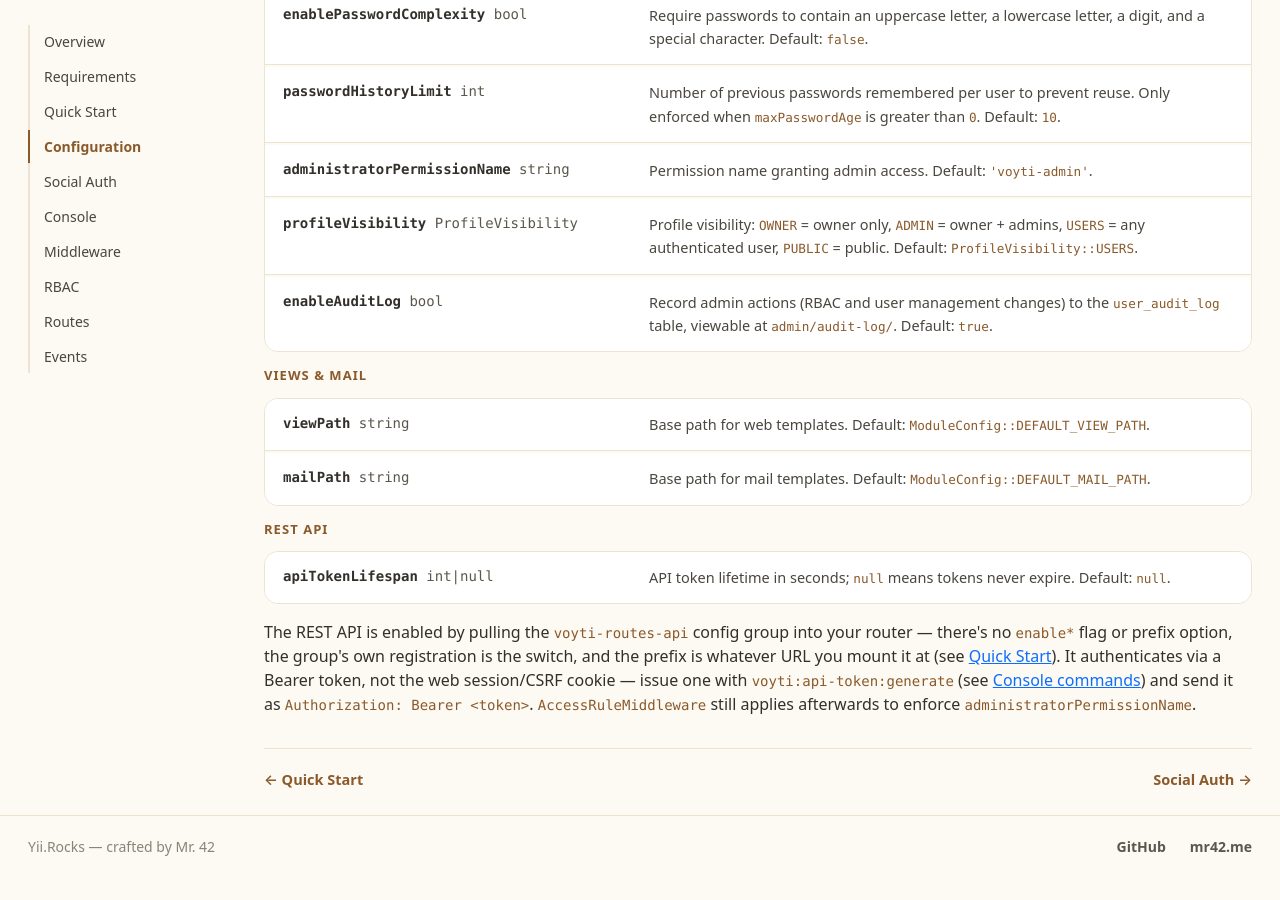
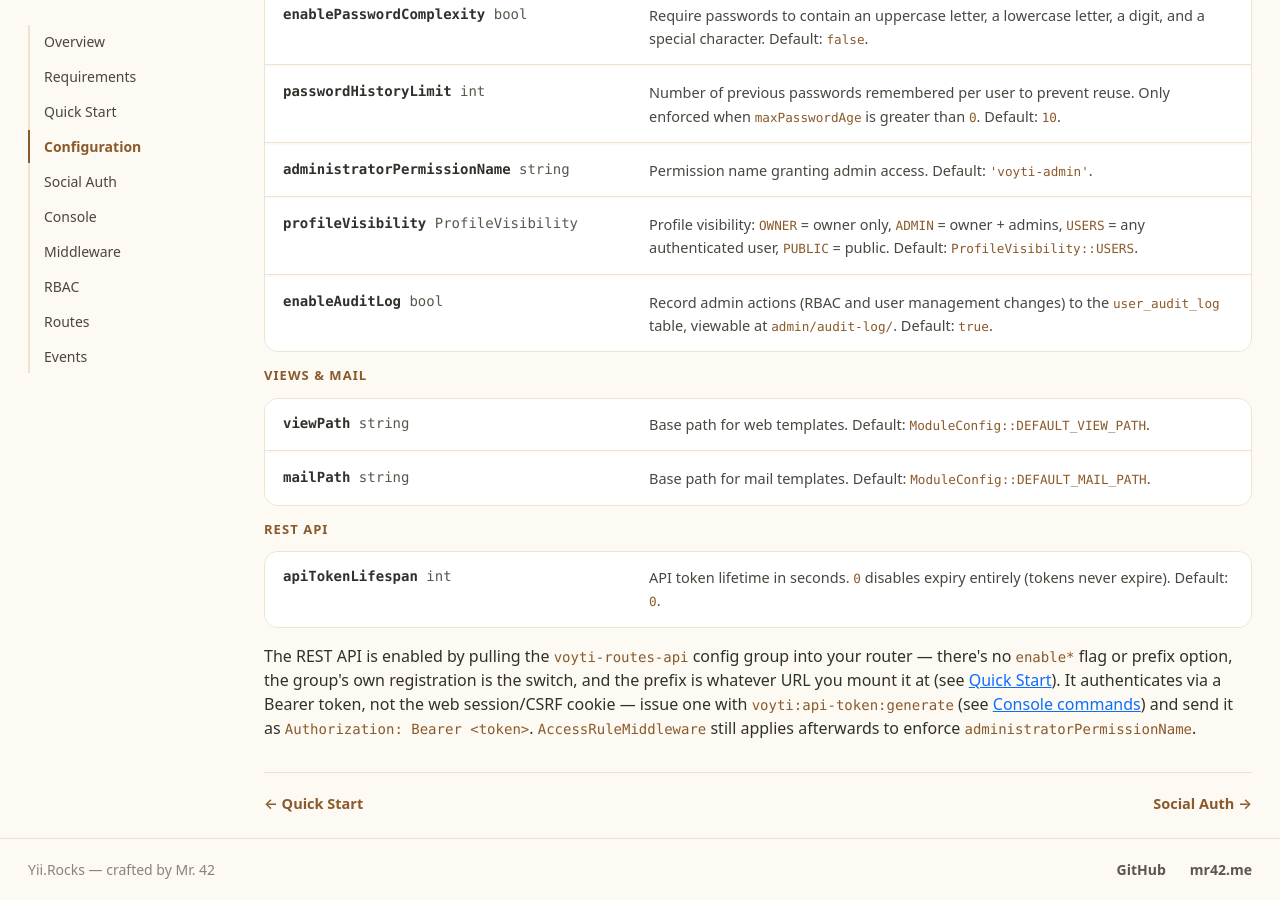
Before and after one commit to YiiRocks/YiiRocks.github.io, a Jekyll site: the page built from voyti/config/index.html, in a window 1280 px wide and 900 px high, scrolled down 2379 px. Built offline with Jekyll 4.4.1, drawn with Linux system fonts in a browser that asks for light colours; a style sheet for code colours, icons or effects is not loaded; before the commit the page ends 3256 px from its top, so only the background shows below that.

Commit message:
Update apiTokenLifespan docs to match its new non-nullable, 0-disables default

```diff
--- a/voyti/config/index.html
+++ b/voyti/config/index.html
@@ -160,8 +160,8 @@ return [
         <h4 class="doc-eyebrow" id="rest-api">REST API</h4>
         <div class="options-table mb-3">
             <div class="options-row">
-                <div class="options-name">apiTokenLifespan<span class="options-type"> int|null</span></div>
-                <div class="options-desc">API token lifetime in seconds; <code>null</code> means tokens never expire. Default: <code>null</code>.</div>
+                <div class="options-name">apiTokenLifespan<span class="options-type"> int</span></div>
+                <div class="options-desc">API token lifetime in seconds. <code>0</code> disables expiry entirely (tokens never expire). Default: <code>0</code>.</div>
             </div>
         </div>
         <p>
```
